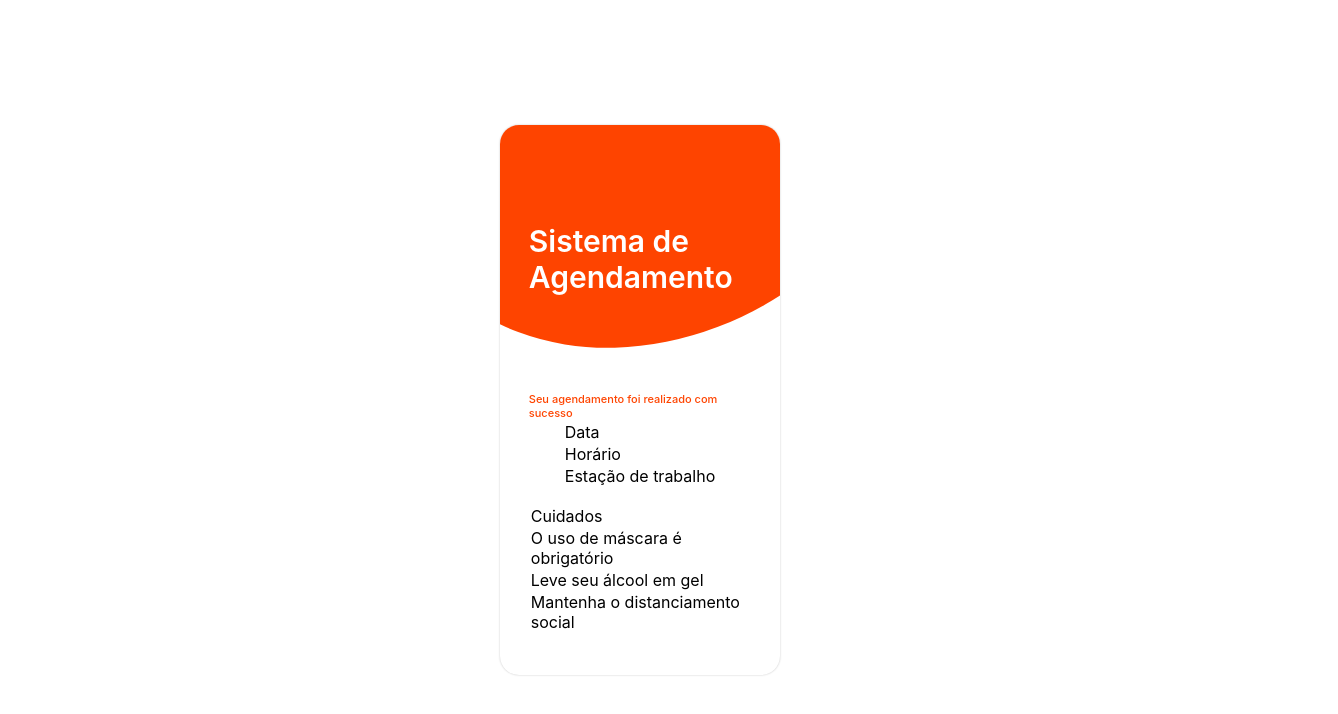
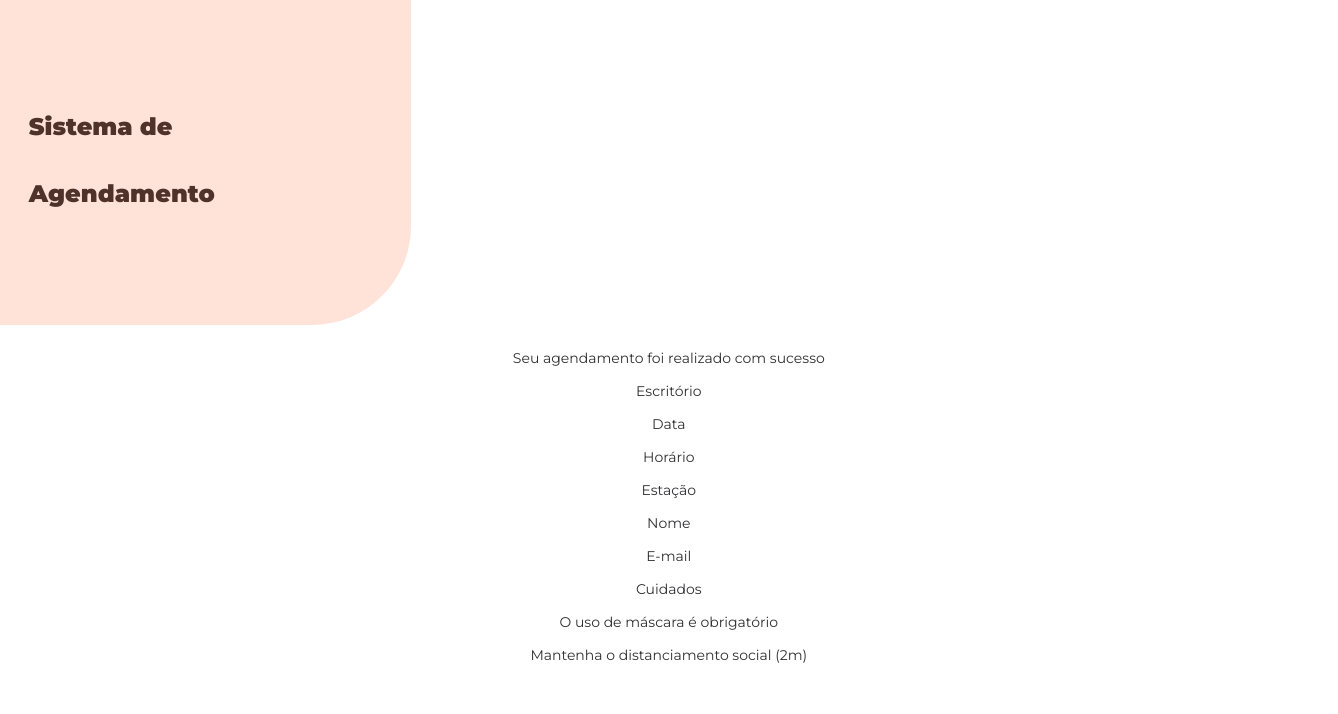
Before and after one commit to lilex82/Fcamara40, a React (Create React App) app in the folder web/: page /user/booking/bookinginformation in a window 1280 px wide. Shown: the top 714 px of the page, 1338 px wide, since content can reach past the window. Built offline with nearby package versions, Linux system fonts and the light colour scheme.

Commit message:
Atualização de estilo

```diff
--- a/web/src/components/booking/booking.jsx
+++ b/web/src/components/booking/booking.jsx
@@ -35,40 +35,36 @@ export default function ConfirmInformation(props) {
             <S.TopContainer>
               <S.BackDrop />
               <S.HeaderContainer>
-                <S.HeaderText>Sistema de</S.HeaderText>
-                <S.HeaderText>Agendamento</S.HeaderText>
+                <S.HeaderText>Confirme seus dados</S.HeaderText>
               </S.HeaderContainer>
             </S.TopContainer>
             <S.InnerContainer>
               <BoxContainer>
-              <S.SmallText>Confirme seus dados</S.SmallText>
                 <S.InformationContainer>
                   <S.InformationColumn>
-                    <small>Escritório</small>
-                    <small>Data</small>
-                    <small>Horário</small>
-                    <small>Estação</small>
-                    <small>Nome</small>
-                    <small>E-mail</small>
+                    <S.SmallText>Escritório</S.SmallText>
+                    <S.SmallText>Data</S.SmallText>
+                    <S.SmallText>Horário</S.SmallText>
+                    <S.SmallText>Estação</S.SmallText>
+                    <S.SmallText>Nome</S.SmallText>
+                    <S.SmallText>E-mail</S.SmallText>
                   </S.InformationColumn>
                   <S.InformationColumn>
-                    <small>{office}</small>
-                    <small>{date}</small>
-                    <small>{time}</small>
-                    <small>MESA</small>
-                    <small>{`${name} ${lastName}`}</small>
-                    <small>{email}</small>
+                    <S.SmallText>{office}</S.SmallText>
+                    <S.SmallText>{date}</S.SmallText>
+                    <S.SmallText>{time}</S.SmallText>
+                    <S.SmallText>MESA</S.SmallText>
+                    <S.SmallText>{`${name} ${lastName}`}</S.SmallText>
+                    <S.SmallText>{email}</S.SmallText>
                   </S.InformationColumn>
                 </S.InformationContainer>
-                <Marginer direction="vertical" margin="1em" />
-                <Marginer direction="vertical" margin="1,5em" />
-                <div>
-                  <small>Cuidados</small>
-                  <small>O uso de máscara é obrigatório</small>
-                  <small>Mantenha o distanciamento social (2m)</small>
-                </div>
-                <SubmitButton type="submit" onClick={confirm}>Continuar</SubmitButton>
-                <SubmitButton type="submit" onClick={goBack}>Voltar</SubmitButton>
+                <S.AlertContainer>
+                  <S.SmallText>Cuidados</S.SmallText>
+                  <S.SmallText>O uso de máscara é obrigatório</S.SmallText>
+                  <S.SmallText>Mantenha o distanciamento social (2m)</S.SmallText>
+                </S.AlertContainer>
+                <S.GoForwardButton type="submit" onClick={confirm}>Continuar</S.GoForwardButton>
+                <S.GoBackButton type="submit" onClick={goBack}>Voltar</S.GoBackButton>
               </BoxContainer>
             </S.InnerContainer>
           </S.BoxContainer>
--- a/web/src/components/booking/bookingInformation.jsx
+++ b/web/src/components/booking/bookingInformation.jsx
@@ -27,19 +27,17 @@ export default function ShowInformation(props) {
             <S.InnerContainer>
               <BoxContainer>
               <S.SmallText>Seu agendamento foi realizado com sucesso</S.SmallText>
-                <table>
-                    <tr>Data </tr>
-                    <tr>Horário </tr>
-                    <tr>Estação de trabalho</tr>
-                </table>
-                <Marginer direction="vertical" margin="1em" />
-                <Marginer direction="vertical" margin="1,5em" />
-                <table>
-                    <thead>Cuidados</thead>
-                    <tr>O uso de máscara é obrigatório</tr>
-                    <tr>Leve seu álcool em gel</tr>
-                    <tr>Mantenha o distanciamento social</tr>
-                </table>
+              <S.SmallText>Escritório</S.SmallText>
+                    <S.SmallText>Data</S.SmallText>
+                    <S.SmallText>Horário</S.SmallText>
+                    <S.SmallText>Estação</S.SmallText>
+                    <S.SmallText>Nome</S.SmallText>
+                    <S.SmallText>E-mail</S.SmallText>
+                <S.AlertContainer>
+                  <S.SmallText>Cuidados</S.SmallText>
+                  <S.SmallText>O uso de máscara é obrigatório</S.SmallText>
+                  <S.SmallText>Mantenha o distanciamento social (2m)</S.SmallText>
+                </S.AlertContainer>
               </BoxContainer>
             </S.InnerContainer>
           </S.BoxContainer>
--- a/web/src/components/booking/index.jsx
+++ b/web/src/components/booking/index.jsx
@@ -1,6 +1,7 @@
 
 import styled from "styled-components";
 
+//Container
 export const AppContainer= styled.div`
 width: 100%;
 height: 100%;
@@ -8,18 +9,7 @@ display: flex;
 flex-direction: column;
 align-items: center;
 justify-content: center;
-`;
-
-export const BoxContainer = styled.div`
-  width: 280px;
-  min-height: 550px;
-  display: flex;
-  flex-direction: column;
-  border-radius: 19px;
-  background-color: #fff;
-  box-shadow: 0 0 2px rgba(32, 32, 32, 0.28);
-  position: relative;
-  overflow: hidden;
+padding: 0;
 `;
 
 export const TopContainer = styled.div`
@@ -32,46 +22,116 @@ export const TopContainer = styled.div`
   padding-bottom: 5em;
 `;
 
-export const BackDrop = styled.div`
-width: 160%;
-height:550px;
-position: absolute;
+export const HeaderContainer = styled.div`
+width: 350px;
+height: 238px;
+display:flex;
+flex-direction: column;
+justify-content: center;
+`;
+
+export const TitleContainer= styled.div`
+width: 264px;
+height: 154px;
 display: flex;
 flex-direction: column;
-border-radius: 50%;
-transform: rotate(60deg);
-top: -290px;
-left: -70px;
-background:RGB(254 68 0);
-background:linear-gradient(
-    58deg,
-    RGB(254 68 0) 20%,
-    RGB(254 68 0) 100%
-);
 `;
 
-export const HeaderContainer = styled.div`
+export const OfficeButtonContainer= styled.div`
+width: 345px;
+height: 40px;
+display: flex;
+justify-content: space-between;
+margin-top: 44px;
+padding: 0px;
+`;
+
+export const BoxContainer = styled.div`
+width: 100%;
+display: flex;
+flex-direction: column;
+align-items: flex-start;
+margin-top:10px;
+`;
+
+export const CalendarContainer = styled.div`
+width: 100%;
+display: flex;
+align-items: flex-start;
+`;
+
+export const GoButtonContainer = styled.div`
+width: 100%;
+display: flex;
+flex-direction: column;
+align-items: center;
+`;
+
+export const AlertContainer = styled.div`
 width: 100%;
 display:flex;
 flex-direction:column;
+align-items: center;
+`;
+
+export const BackDrop = styled.div`
+position: absolute;
+width: 414px;
+height: 325px;
+left: -3px;
+top: 0px;
+background: rgba(254, 68, 0, 0.5);
+opacity: 0.3;
+border-radius: 0px 0px 99px 0px;
 `;
 
 export const HeaderText =styled.h2`
-font-size: 30px;
+font-family: 'Montserrat', sans-serif;
+font-size: 24px;
 font-weight: 600;
-line-height: 1.20;
-color: #fff;
-z-index:10;
-margin:0;
+line-height: 29px;
+color: #303033;
+margin-top: 38px;
+`;
+
+export const InstructionText = styled.h3`
+font-family: 'Montserrat', sans-serif;
+font-style: normal;
+font-size: 16px;
+font-weight: 400;
+line-height: 20px;
+color: #303033;
+margin: 7px 0px 0px 0px;
+`;
+
+export const SubtitleText = styled.h3`
+font-family: 'Montserrat', sans-serif;
+font-style: normal;
+font-weight: 500;
+font-size: 16px;
+line-height: 20px;
+color: #303033;
+margin: 0px 0px 12px 0px;
 `;
 
 export const SmallText = styled.h5`
-color: RGB(254 68 0);
-font-weight: 500;
-font-size: 11px;
-z-index: 10;
-margin: 0;
-margin-top:7px;
+font-family: 'Montserrat', sans-serif;
+font-style: normal;
+font-weight: 400;
+font-size: 14px;
+line-height: 17px;
+color: #303033;
+margin: 0px 0px 16px 0px;
+`;
+
+export const ErrorText = styled.h3`
+font-family: 'Montserrat', sans-serif;
+font-style: normal;
+font-size: 16px;
+font-weight: 400;
+line-height: 20px;
+color: #D93A00;
+margin: 7px 0px 0px 0px;
 `;
 
 export const InnerContainer = styled.div`
@@ -82,16 +142,17 @@ padding:0 1.8em;
 `;
 
 export const OfficeButton = styled.button`
-  width: 100%;
-  padding: 20px 40%;
-  color: #fff;
-  font-size: 15px;
-  font-weight: 600;
-  border: none;
-  border-radius: 100px 100px 100px 100px;
+  width: 172px;
+  height: 40px;
+  color: #303033;
+  font-size: 14px;
+  font-weight: 400;
+  text-align: center;
+  border: 1px solid #303033;
+  border-radius: 4px;
   cursor: pointer;
   transition: all, 240ms ease-in-out;
-  background: #36357E;
+  background: #fff;
   &:hover {
     filter: brightness(1.03);
   }
@@ -108,3 +169,42 @@ flex-direction: column;
 justify-content: space-between;
 margin: 1px;
 `;
+
+export const GoForwardButton = styled.button`
+  width: 272px;
+  height: 42px;
+  color: #FCFCFC;
+  padding: 10px;
+  font-family: 'Montserrat', sans-serif;
+  font-size: 16px;
+  font-weight: 400;
+  text-align: center;
+  border: none;
+  border-radius: 5px;
+  cursor: pointer;
+  transition: all, 240ms ease-in-out;
+  background: #FE6026;
+  &:hover {
+    filter: brightness(1.03);
+  }
+`;
+
+export const GoBackButton = styled.button`
+  width: 272px;
+  height: 42px;
+  color: #FE4400;
+  padding: 10px;
+  margin-top: 11px;
+  font-family: 'Montserrat', sans-serif;
+  font-size: 16px;
+  font-weight: 400;
+  text-align: center;
+  border: 1px solid #FE4400;
+  border-radius: 5px;
+  cursor: pointer;
+  transition: all, 240ms ease-in-out;
+  background: #FCFCFC;
+  &:hover {
+    filter: brightness(1.03);
+  }
+`;
--- a/web/src/components/booking/officeBooking.jsx
+++ b/web/src/components/booking/officeBooking.jsx
@@ -16,30 +16,45 @@ import * as S from "./index";
 
 export default function OfficeBooking(props) {
     const history = useHistory();
+
     const goSantos = () => history.push('santosbooking')
     const goSaoPaulo = () => history.push('saopaulobooking')
 
     return (
-        <S.AppContainer>
-          <S.BoxContainer>
+      <>
             <S.TopContainer>
-              <S.BackDrop />
               <S.HeaderContainer>
-                <S.HeaderText>Sistema de</S.HeaderText>
-                <S.HeaderText>Agendamento</S.HeaderText>
-                <S.SmallText>Escolha o escritório</S.SmallText>
+                <S.BackDrop />
+                <S.TitleContainer>
+                <img src="assets/logo.png" />
+                <S.HeaderText>Olá!</S.HeaderText>
+                <S.InstructionText>Selecione o escritório para seu agendamento.</S.InstructionText>
+                </S.TitleContainer>
+                <S.OfficeButtonContainer>
+                <S.OfficeButton type="button" onClick={goSaoPaulo}>São Paulo</S.OfficeButton>
+                <S.OfficeButton type="button" onClick={goSantos}>Santos</S.OfficeButton>
+                </S.OfficeButtonContainer>
               </S.HeaderContainer>
             </S.TopContainer>
             <S.InnerContainer>
-              <BoxContainer>
-                <S.OfficeButton type="button" onClick={goSaoPaulo}>São Paulo</S.OfficeButton>
-                <Marginer direction="vertical" margin="1em" />
-                <Marginer direction="vertical" margin="1,5em" />
-                <S.OfficeButton type="button" onClick={goSantos}>Santos</S.OfficeButton>
-              </BoxContainer>
+              <S.BoxContainer>
+                <div>
+                <S.SubtitleText>Data</S.SubtitleText>
+                <S.SmallText>DD/MM/AA</S.SmallText>
+                </div>
+                <div>
+                <S.SubtitleText>Horários</S.SubtitleText>
+                <S.SmallText>Dia todo (8h até 18h)</S.SmallText>
+                <S.SmallText>Manhã (8h até 12h)</S.SmallText>
+                <S.SmallText>Tarde (12h até 18h)</S.SmallText>
+                </div>
+              </S.BoxContainer>
+              <S.GoButtonContainer>
+                <S.GoForwardButton>Continuar</S.GoForwardButton>
+                <S.GoBackButton>Voltar</S.GoBackButton>
+              </S.GoButtonContainer>
+
             </S.InnerContainer>
-          </S.BoxContainer>
-        </S.AppContainer>
+      </>
     );
-
 }
--- a/web/src/components/booking/santosBooking.jsx
+++ b/web/src/components/booking/santosBooking.jsx
@@ -66,7 +66,6 @@ export default function BookingSantos(props) {
                 <S.TopContainer>
                 <S.BackDrop />
                 <S.HeaderContainer>
-                    <S.HeaderText>Agendamento</S.HeaderText>
                     <S.HeaderText>Escritório {office}</S.HeaderText>
                     <S.SmallText>Escolha a data e o período desejados</S.SmallText>
                 </S.HeaderContainer>
@@ -87,8 +86,8 @@ export default function BookingSantos(props) {
 
                         <Marginer direction="vertical" margin="1em" />
                         <Marginer direction="vertical" margin="1,5em" />
-                        <SubmitButton type="submit" onClick={confirm}>Continuar</SubmitButton>
-                        <SubmitButton type="submit" onClick={goBack}>Voltar</SubmitButton>
+                        <S.GoForwardButton type="submit" onClick={confirm}>Continuar</S.GoForwardButton>
+                        <S.GoBackButton type="submit" onClick={goBack}>Voltar</S.GoBackButton>
                     </BoxContainer>
                 </S.InnerContainer>
             </S.BoxContainer>
--- a/web/src/components/booking/saoPauloBooking.jsx
+++ b/web/src/components/booking/saoPauloBooking.jsx
@@ -66,7 +66,6 @@ export default function BookingSaoPaulo(props) {
                 <S.TopContainer>
                 <S.BackDrop />
                 <S.HeaderContainer>
-                    <S.HeaderText>Agendamento</S.HeaderText>
                     <S.HeaderText>Escritório {office}</S.HeaderText>
                     <S.SmallText>Escolha a data e o período desejados</S.SmallText>
                 </S.HeaderContainer>
@@ -87,8 +86,8 @@ export default function BookingSaoPaulo(props) {
 
                         <Marginer direction="vertical" margin="1em" />
                         <Marginer direction="vertical" margin="1,5em" />
-                        <SubmitButton type="submit" onClick={confirm}>Continuar</SubmitButton>
-                        <SubmitButton type="submit" onClick={goBack}>Voltar</SubmitButton>
+                        <S.GoForwardButton type="submit" onClick={confirm}>Continuar</S.GoForwardButton>
+                        <S.GoBackButton type="submit" onClick={goBack}>Voltar</S.GoBackButton>
                     </BoxContainer>
                 </S.InnerContainer>
             </S.BoxContainer>
--- a/web/src/index.css
+++ b/web/src/index.css
@@ -2,33 +2,8 @@
 
 @import url("https://fonts.googleapis.com/css?family=Montserrat:400,900");
 
-html,
-body {
-  width: 100%;
-  height: 100%;
-  overflow-x: hidden;
-}
 
 * {
-  box-sizing: border-box;
+  margin: 0;
+  padding: 0;
 }
-
-/*Lila 210904: Precisamos alinear e mudar as fontes dos textos para os da FCamara */
-body {
-    margin: 0;
-    font-family: -apple-system, BlinkMacSystemFont, 'Segoe UI', 'Roboto', 'Oxygen',
-      'Ubuntu', 'Cantarell', 'Fira Sans', 'Droid Sans', 'Helvetica Neue',
-      sans-serif;
-    -webkit-font-smoothing: antialiased;
-    -moz-osx-font-smoothing: grayscale;
-  }
-
-  code {
-    font-family: source-code-pro, Menlo, Monaco, Consolas, 'Courier New',
-      monospace;
-  }
-
-  #root {
-    width: 100%;
-    height: 100%;
-  }
```
Also changed, not shown: web/src/components/booking/userData.jsx (+3 -5 lines).
